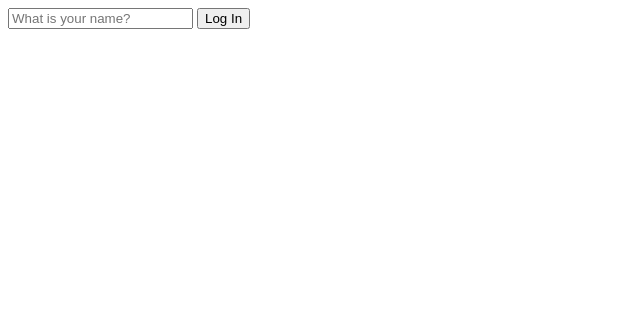
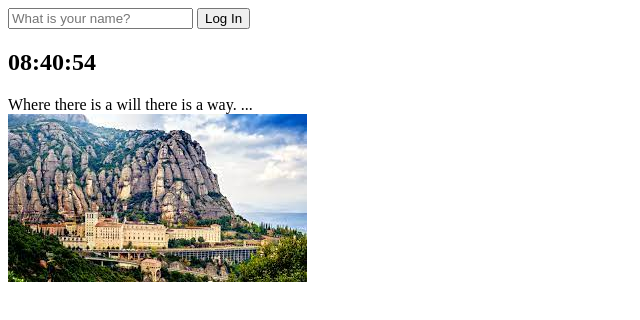
Before and after one commit to kosssshhhh/jsStudy, a plain HTML site: page index.html in a window 1280 px wide. Shown: the whole page, without its empty margins (0-640 px from the left). Drawn offline with Linux system fonts and the light colour scheme.

Commit message:
2021.10.31
update clock, background

```diff
--- a/index.html
+++ b/index.html
@@ -4,7 +4,7 @@
     <meta charset="UTF-8">
     <meta http-equiv="X-UA-Compatible" content="IE=edge">
     <meta name="viewport" content="width=device-width, initial-scale=1.0">
-    <link rel="stylesheet" href="style.css">
+    <link rel="stylesheet" href="css/style.css">
     <title>Momentum</title>
 </head>
 <body>
@@ -12,7 +12,15 @@
         <input required maxlength="15" type="text" placeholder="What is your name?" />
         <button>Log In</button>
     </form>
+    <h2 id="clock">00:00</h2>
     <h1 id="greeting" class="hidden"></h1>
-    <script src="app.js"></script>
+    <div id="quote">
+        <span></span>
+        <span></span>
+    </div>
+    <script src="js/greetings.js"></script>
+    <script src="js/clock.js"></script>
+    <script src="js/quotes.js"></script>
+    <script src="js/background.js"></script>
 </body>
 </html>
--- /dev/null
+++ b/js/background.js
@@ -0,0 +1,13 @@
+const images = [
+    "0.jpg",
+    "1.jpg",
+    "2.jpg",
+]
+
+const chosenImage = images[Math.floor(Math.random() * images.length)];
+
+const bgImage = document.createElement("img");
+
+bgImage.src = `img/${chosenImage}`;
+
+document.body.appendChild(bgImage);
--- /dev/null
+++ b/js/clock.js
@@ -0,0 +1,13 @@
+const clock = document.querySelector("#clock");
+
+function getClock(){
+    const date = new Date();
+    const hours = String(date.getHours()).padStart(2,'0');
+    const minutes = String(date.getMinutes()).padStart(2,'0');
+    const seconds = String(date.getSeconds()).padStart(2,'0');
+
+    clock.innerText =`${hours}:${minutes}:${seconds}`
+}
+
+getClock();
+setInterval(getClock, 1000);
--- /dev/null
+++ b/js/quotes.js
@@ -0,0 +1,42 @@
+const quotes = [
+    {
+        quote: "Don't dwell on the past.",
+        author: "...",
+    },
+    {
+        quote: "Believe in yourself.",
+        author: "...",
+    },
+    {
+        quote: "Follow your heart.",
+        author: "...",
+    },
+    {
+        quote: "Seize the day.",
+        author: "...",
+    },
+    {
+        quote: "You only live once.",
+        author: "...",
+    },
+    {
+        quote: "Past is just past.",
+        author: "...",
+    },
+    {
+        quote: "Love yourself.",
+        author: "...",
+    },
+    {
+        quote: "Where there is a will there is a way.",
+        author: "...",
+    }
+];
+
+const quote = document.querySelector("#quote span:first-child");
+const author = document.querySelector("#quote span:last-child");
+
+const todaysQuote = quotes[Math.floor(Math.random() * quotes.length)];
+
+quote.innerText = todaysQuote.quote;
+author.innerText = todaysQuote.author;
```
Also changed, not shown: css/style.css (renamed from style.css), img/0.jpg (added), img/1.jpg (added), img/2.jpg (added), js/greetings.js (renamed from app.js).
